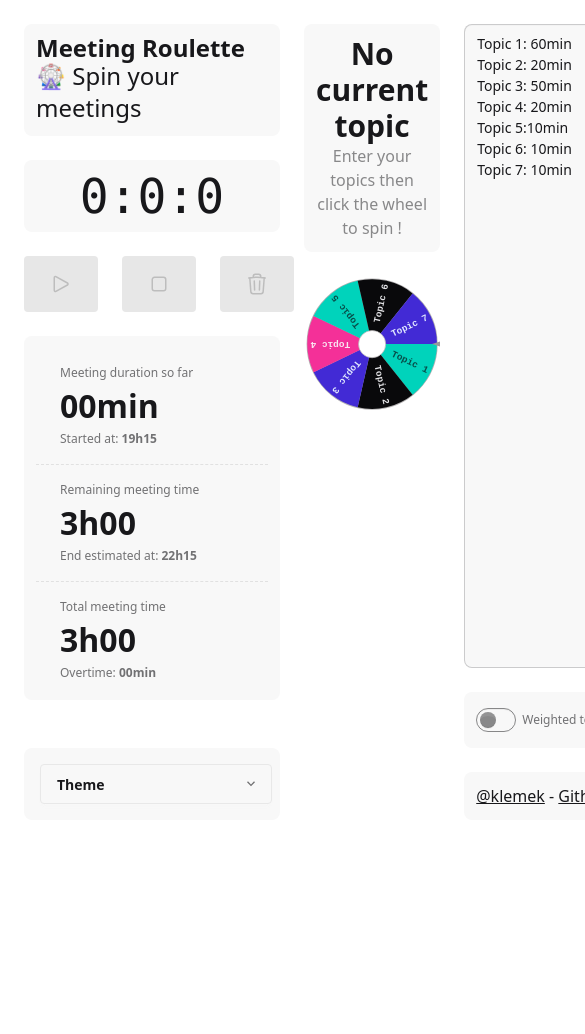
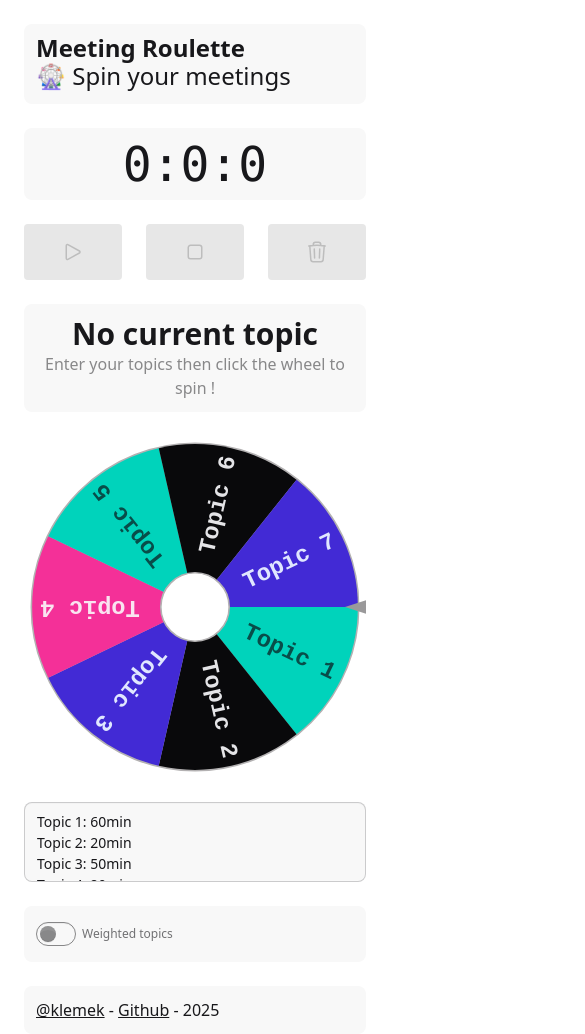
Before and after one commit to Klemek/meeting-roulette, a plain HTML site: page index.html in a window 390 px wide. Shown: the top 1034 px of the page, 585 px wide, since content can reach past the window. Before the commit the page ends 844 px from the top, so only its background shows below. Drawn offline with nearby package versions, Linux system fonts and the light colour scheme.

Commit message:
minimal working on mobile

```diff
--- a/index.html
+++ b/index.html
@@ -30,7 +30,7 @@
     <main
       id="app"
       style="display: none"
-      class="flex flex-row h-screen w-full gap-6 p-6 max-h-screen"
+      class="flex flex-col lg:flex-row h-screen w-full gap-6 p-6 max-h-screen"
     >
       <div class="flex flex-col h-full gap-6 min-w-64">
         <div class="p-3 bg-base-200 rounded-box">
@@ -123,7 +123,9 @@
             </svg>
           </button>
         </div>
-        <div class="p-3 bg-base-200 rounded-box stats stats-vertical">
+        <div
+          class="hidden lg:block p-3 bg-base-200 rounded-box stats stats-vertical"
+        >
           <div class="stat">
             <div class="stat-title">Meeting duration so far</div>
             <div class="stat-value" :id="rid + 1">
@@ -152,8 +154,8 @@
             </div>
           </div>
         </div>
-        <div class="grow"></div>
-        <div class="p-3 bg-base-200 rounded-box">
+        <div class="hidden lg:block grow"></div>
+        <div class="hidden lg:block p-3 bg-base-200 rounded-box">
           <div class="dropdown dropdown-top w-full">
             <div tabindex="0" role="button" class="btn m-1 w-full flex">
               <div class="grow text-left">Theme</div>
@@ -258,7 +260,7 @@
       <div class="flex flex-col min-w-64 h-full gap-6">
         <textarea
           v-model="rawData"
-          class="grow bg-base-200 textarea rounded-box resize-none"
+          class="grow w-full bg-base-200 textarea rounded-box resize-none"
           placeholder="Meeting point 1: 5min"
         ></textarea>
         <div class="p-3 bg-base-200 rounded-box">
```
